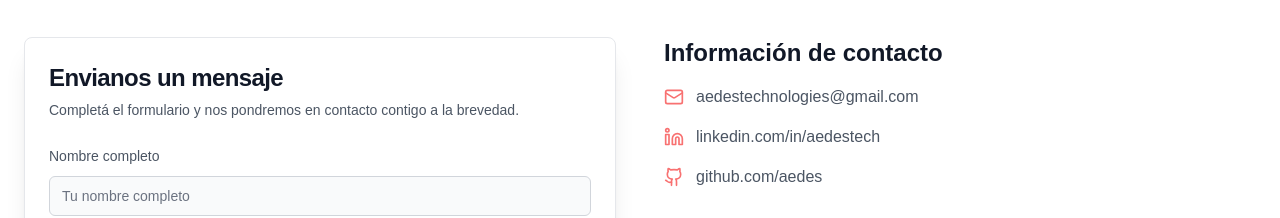
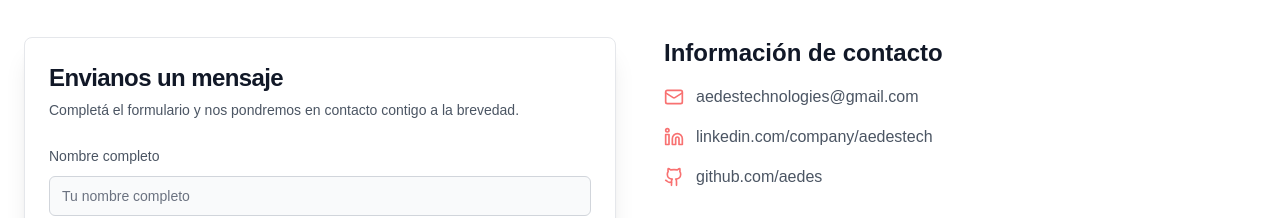
Before and after one commit to valentinoaraya/aedes-website, a Next.js app: page / in a window 1280 px wide. Shown: the part 4680-4898 px from the top of the page. Built offline with nearby package versions, Linux system fonts and the light colour scheme.

Commit message:
Cambio el link del linkedin de aedes

```diff
--- a/components/Contact/Contact.tsx
+++ b/components/Contact/Contact.tsx
@@ -138,8 +138,8 @@ export const Contact: React.FC<{ themeClasses: any }> = ({ themeClasses }) => {
                                 </div>
                                 <div className="flex items-center space-x-3">
                                     <Linkedin className="h-5 w-5 text-red-400" />
-                                    <LinkPreview url="https://www.linkedin.com/in/aedestech/" isStatic={true} imageSrc="/team/aedes-linkedin.png">
-                                        <span className={themeClasses.textSecondary}>linkedin.com/in/aedestech</span>
+                                    <LinkPreview url="https://www.linkedin.com/company/aedestech/" isStatic={true} imageSrc="/team/aedes-linkedin.png">
+                                        <span className={themeClasses.textSecondary}>linkedin.com/company/aedestech</span>
                                     </LinkPreview>
                                 </div>
                                 <div className="flex items-center space-x-3">
```
Also changed, not shown: public/team/aedes-linkedin.png.
